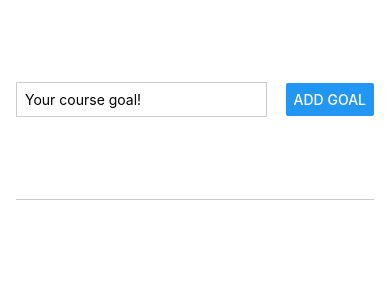
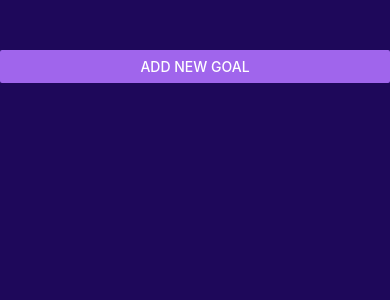
Before and after one commit to frodriguezbeistegui/react-native-fist-view, a React Native app: screen / in a window 390 px wide. Shown: the top 300 px of the page. Built offline with nearby package versions, Linux system fonts and the light colour scheme.

Commit message:
final commit

```diff
--- a/App.js
+++ b/App.js
@@ -1,10 +1,12 @@
 import { useState } from 'react';
-import { StyleSheet, View, FlatList } from 'react-native';
+import { StyleSheet, View, FlatList, Button } from 'react-native';
 import GoalItem from './components/GoalItem';
 import GoalInput from './components/GoalInput';
+import { StatusBar } from 'expo-status-bar';
 
 export default function App() {
 
+  const [modalIsVisible, setModalIsVisible] = useState(false)
   const [ courseGoals, setCourseGoals ] = useState([])
 
   function addGoalHandler(enteredGoal) {
@@ -15,6 +17,7 @@ export default function App() {
         id: Math.random().toString()
       }
     ]);
+    endAddGoalHander()
   };
 
   function deleteGoalHander (id) {
@@ -25,9 +28,21 @@ export default function App() {
     });
   }
 
+  function startAddGoalHandler () {
+    setModalIsVisible(true)
+  }
+
+  function endAddGoalHander () {
+    setModalIsVisible(false)
+  }
+
+
   return (
+    <>
+      <StatusBar style='light' />
       <View style={ styles.appCointainer }>
-      <GoalInput addGoalHandler={addGoalHandler} />
+        <Button title='Add New Goal' color="#a065ec" onPress={startAddGoalHandler} />
+        <GoalInput addGoalHandler={addGoalHandler} showModal={modalIsVisible} onCancel={endAddGoalHander} />
         <FlatList
               alwaysBounceVertical={false}
               style={styles.goalsContainer}
@@ -44,16 +59,18 @@ export default function App() {
               keyExtractor={(item, index) => item.id}
               />
       </View>
+    </>
   );
 }
 
 const styles = StyleSheet.create({
   appCointainer: {
     flex: 1,
-    paddingHorizontal: 16,
+    paddingTop: 50,
+    paddingVertical: 40,
+    backgroundColor: '#1e085a',
   },
   goalsContainer: {
     flex: 5,
-    minHeight:50
   },
 });
--- a/app.json
+++ b/app.json
@@ -5,6 +5,7 @@
     "version": "1.0.0",
     "orientation": "portrait",
     "icon": "./assets/icon.png",
+    "backgroundColor": "#1e085a",
     "userInterfaceStyle": "light",
     "splash": {
       "image": "./assets/splash.png",
--- a/components/GoalInput.jsx
+++ b/components/GoalInput.jsx
@@ -1,8 +1,8 @@
-import { View, Button, TextInput, StyleSheet } from 'react-native'
+import { View, Button, TextInput, StyleSheet, Modal, Image } from 'react-native'
 import { useState } from 'react'
 
 
-export default function GoalInput ({ addGoalHandler }) {
+export default function GoalInput ({ addGoalHandler, showModal, onCancel }) {
     const [ enteredGoal, setEnteredGoal ] = useState('')
 
     function goalInputHadler(enteredText) {
@@ -15,34 +15,60 @@ export default function GoalInput ({ addGoalHandler }) {
     }
 
     return (
-        <>
+        <Modal visible={showModal} animationType='slide' >
             <View style={styles.inputContainer}>
-                <TextInput placeholder='Your course goal!' style={styles.textInput} onChangeText={goalInputHadler} value={enteredGoal} />
-                <Button title="Add Goal" onPress={() => addGoal(enteredGoal)} />
+            <Image
+                source={require(`../assets/images/goal.png`)}
+                style={styles.image}
+            />
+                <TextInput
+                    placeholder='Your course goal!'
+                    style={styles.textInput}
+                    onChangeText={goalInputHadler}
+                    value={enteredGoal}
+                />
+                <View style={styles.buttonContainer}>
+                    <View style={styles.button}>
+                        <Button title="Add Goal" onPress={() => addGoal(enteredGoal)} color='#5e0acc' />
+                    </View>
+                    <View style={styles.button}>
+                        <Button title="Cancel" onPress={onCancel} color='#f31282' />
+                    </View>
+                </View>
             </View>
-       </>
+       </Modal>
     )
 }
 
 const styles = StyleSheet.create({
     inputContainer: {
         flex: 1,
-        maxHeight:200,
-        minHeight:180,
-        flexDirection: 'row',
-        justifyContent: 'space-between',
+        justifyContent: 'center',
         alignItems: 'center',
-        marginBottom: 24,
-        borderBottomWidth: 1,
-        borderColor: "#cccccc",
-
-
+        padding: 16,
+        backgroundColor: '#311b6b'
       },
       textInput: {
         borderWidth: 1,
-        borderColor: "#cccccc",
-        width: '70%',
-        marginRight: 8,
-        padding: 8,
+        borderColor: "#e4d0ff",
+        backgroundColor: '#e4d0ff',
+        color: '#120438',
+        width: '100%',
+        paddingHorizontal: 16,
+        paddingVertical: 10,
+        borderRadius: 6,
       },
+      image: {
+        width: 100,
+        height: 100,
+        margin: 20,
+      },
+      buttonContainer: {
+        marginTop: 16,
+        flexDirection: 'row',
+      },
+      button: {
+        width: '40%',
+        marginHorizontal: 8,
+      }
 })
--- a/components/GoalItem.jsx
+++ b/components/GoalItem.jsx
@@ -1,25 +1,31 @@
-import { StyleSheet, View, Text, Pressable  } from "react-native"
+import { StyleSheet, View, Text, Pressable } from "react-native"
 
 export default function GoalItem({ text, onDeletetItem, id }) {
 
     return(
-        <Pressable onPress={onDeletetItem.bind(this, id)} android_ripple={{color: '#000000'}} >
             <View style={styles.goalItem} >
-                <Text style={styles.goalItemText} >{text}</Text>
+                    <Pressable
+                        onPress={onDeletetItem.bind(this, id)}
+                        android_ripple={{color: '#210644'}}
+                        style={({pressed})=> pressed && styles.pressedItem }
+                    >
+                        <Text style={styles.goalItemText} >{text}</Text>
+                    </Pressable>
             </View>
-        </Pressable>
-
     )
 }
 
 const styles =  StyleSheet.create({
     goalItem: {
         margin: 8,
-        padding: 8,
         borderRadius: 6,
         backgroundColor: '#5e0acc',
     },
+    pressedItem: {
+        opacity: 0.5,
+    },
     goalItemText: {
         color: 'white',
+        padding: 8
     }
 })
```
Also changed, not shown: assets/images/goal.png (added). Lines whose indentation alone changed are shown as unchanged.
